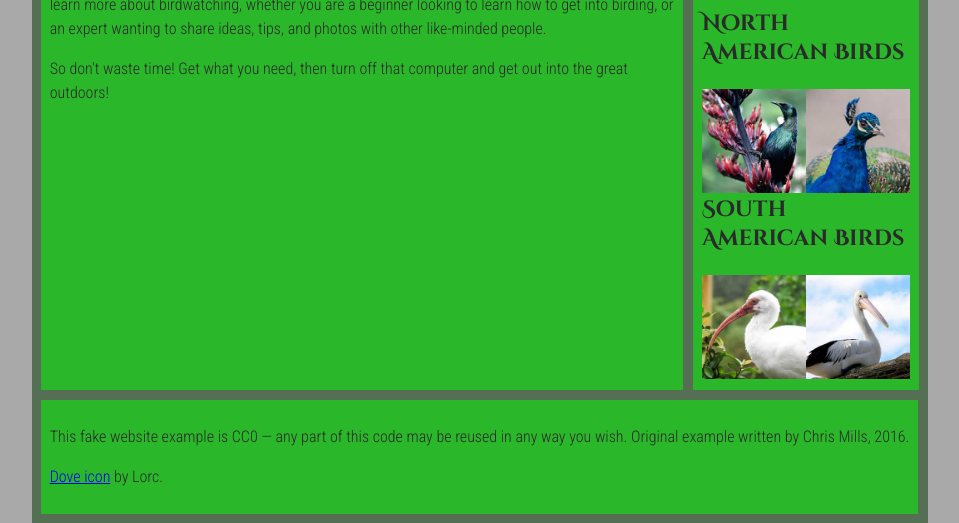
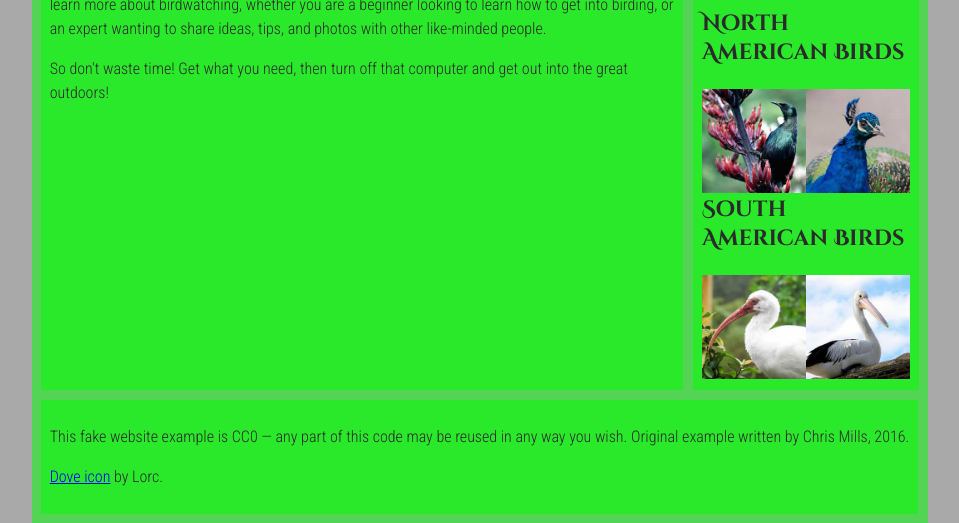
Before and after one commit to domino-20/ATLS-3150, a plain HTML site: page assign8/birdwatching.html in a window 1280 px wide. Shown: the part 341-864 px from the top of the page, without its empty margins (160-1119 px from the left). Drawn offline with Linux system fonts and the light colour scheme.

Commit message:
Update bwstyle.css

```diff
--- a/assign8/bwstyle.css
+++ b/assign8/bwstyle.css
@@ -163,7 +163,7 @@ main {
 }
 
 .flex-container {
-  background-color: rgba(0,55,0,0.5);
+  background-color: rgba(0,255,0,0.5);
   padding: 1%;
   display: flex;
   flex-wrap: wrap;
```
